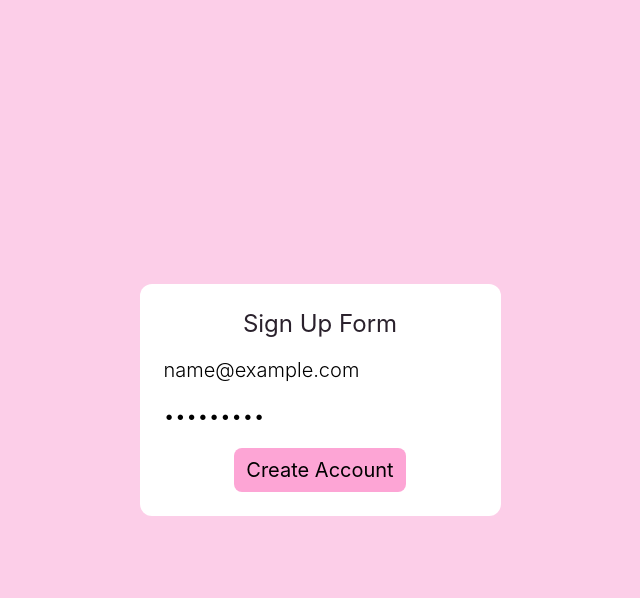
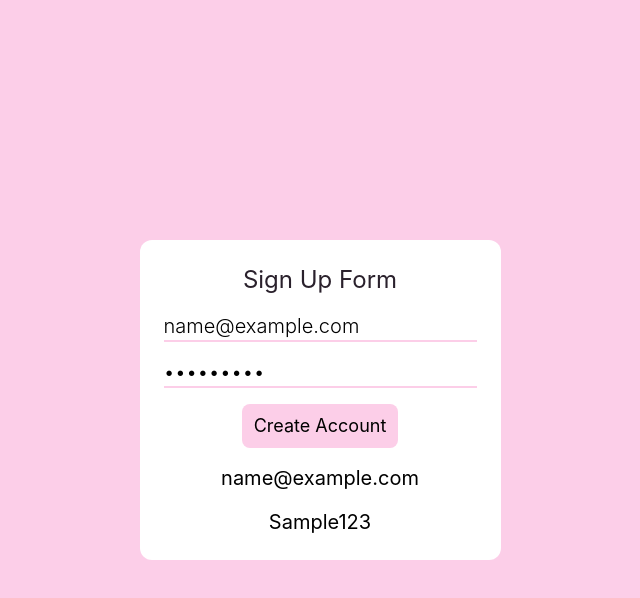
Before and after one commit to alexxx-16/react-project-8-ecommerce, a React (Vite) app: page / in a window 1280 px wide. Both pictures are taken after typing "name@example.com", "Sample123" into the empty fields and a click on the button "Create Account". Shown: the top 598 px of the page, without its empty margins (320-960 px from the left). Built offline with nearby package versions, Linux system fonts and the light colour scheme.

Commit message:
form validation

```diff
--- a/package.json
+++ b/package.json
@@ -13,6 +13,7 @@
     "@tailwindcss/vite": "^4.2.1",
     "react": "^19.2.0",
     "react-dom": "^19.2.0",
+    "react-hook-form": "^7.71.2",
     "tailwindcss": "^4.2.1"
   },
   "devDependencies": {
--- a/src/components/SignUpForm.jsx
+++ b/src/components/SignUpForm.jsx
@@ -1,30 +1,61 @@
+import { useState } from "react";
+import { useForm } from "react-hook-form";
+
 const SignUpForm = () => {
-  const handleSubmit = (e) => {
-    e.preventDefault();
+  const {
+    register,
+    handleSubmit,
+    formState: { errors },
+  } = useForm();
+  const [userData, setUserData] = useState(null);
+
+  const onSubmit = (data) => {
+    setUserData(data);
   };
 
   return (
     <form
-      onSubmit={handleSubmit}
+      onSubmit={handleSubmit(onSubmit)}
       className="flex flex-col items-center p-6 rounded-xl text-xl gap-4 bg-white"
     >
       <h1 className="text-center text-2xl text-mauve-800">Sign Up Form</h1>
       <input
         type="email"
         placeholder="Email"
-        className="outline-none border-b-2 border-white placeholder-mauve-500 font-light bg-transparent"
+        {...register("email", { required: "Email is required" })}
+        className="outline-none border-b-2 border-pink-200 placeholder-mauve-500 font-light bg-transparent"
       />
+      {errors.email && (
+        <p className="text-red-500 text-sm mt-1">{errors.email.message}</p>
+      )}
       <input
         type="password"
         placeholder="Password"
-        className="outline-none border-b-2 border-white placeholder-mauve-500 font-light"
+        {...register("password", {
+          required: "Password is required",
+          minLength: {
+            value: 8,
+            message: "Password must be at least 8 characters",
+          },
+        })}
+        className="outline-none border-b-2 border-pink-200 placeholder-mauve-500 font-light"
       />
+      {errors.password && (
+        <p className="text-red-500 text-sm mt-1">{errors.password.message}</p>
+      )}
+
       <button
         type="submit"
-        className="bg-pink-300 py-2 px-3 w-fit rounded-lg active:scale-95 transition-all duration-200"
+        className="text-lg bg-pink-200 py-2 px-3 w-fit rounded-lg hover:bg-pink-300 active:scale-95 transition-all duration-200"
       >
         Create Account
       </button>
+      {userData && (
+        <>
+          <h1>{userData.email}</h1>
+          <h1>{userData.password}</h1>
+        </>
+      )}
     </form>
   );
 };
```
Also changed, not shown: 1 other file (tests, documents, lock files or other folders).
